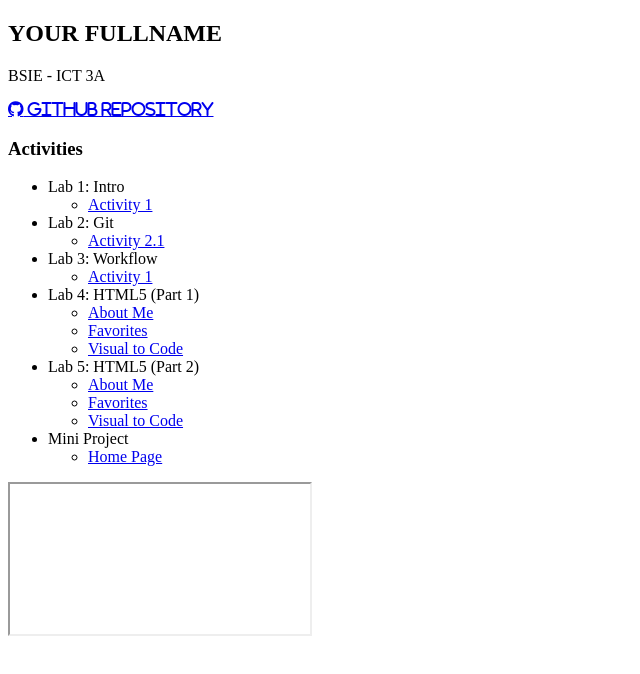
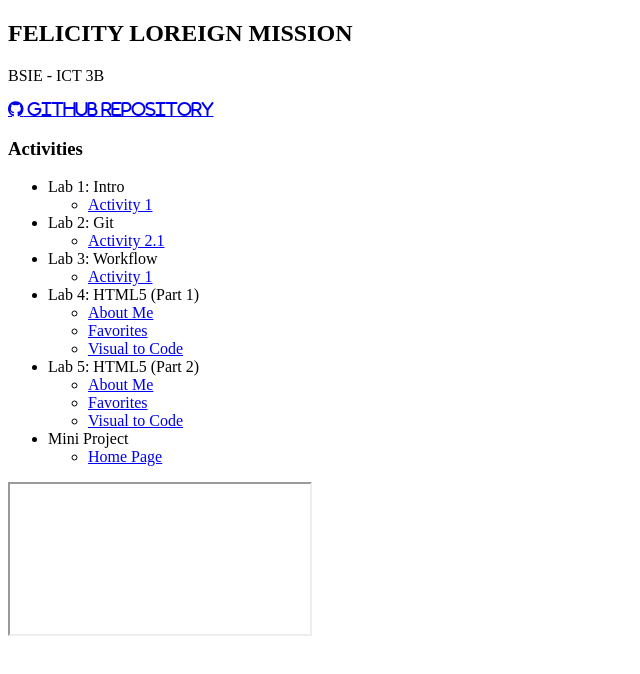
Before and after one commit to FelicityLoreignMission/new-web-dev, a plain HTML site: page index.html in a window 1280 px wide. Shown: the whole page, without its empty margins (0-640 px from the left). Drawn offline with Linux system fonts and the light colour scheme; files that its build step writes are made by us from their sources.

Commit message:
super fixed

```diff
--- a/index.html
+++ b/index.html
@@ -10,8 +10,8 @@
 <body>
 
   <header>
-    <h2>YOUR FULLNAME</h2>
-    <p>BSIE - ICT 3A</p>
+    <h2>FELICITY LOREIGN MISSION</h2>
+    <p>BSIE - ICT 3B</p>
     <p><a class="custom-link fa-brands fa-github"
       href="https://github.com/FelicityLoreignMission/new-web-dev"> Github Repository</a></p>
   </header>
```
